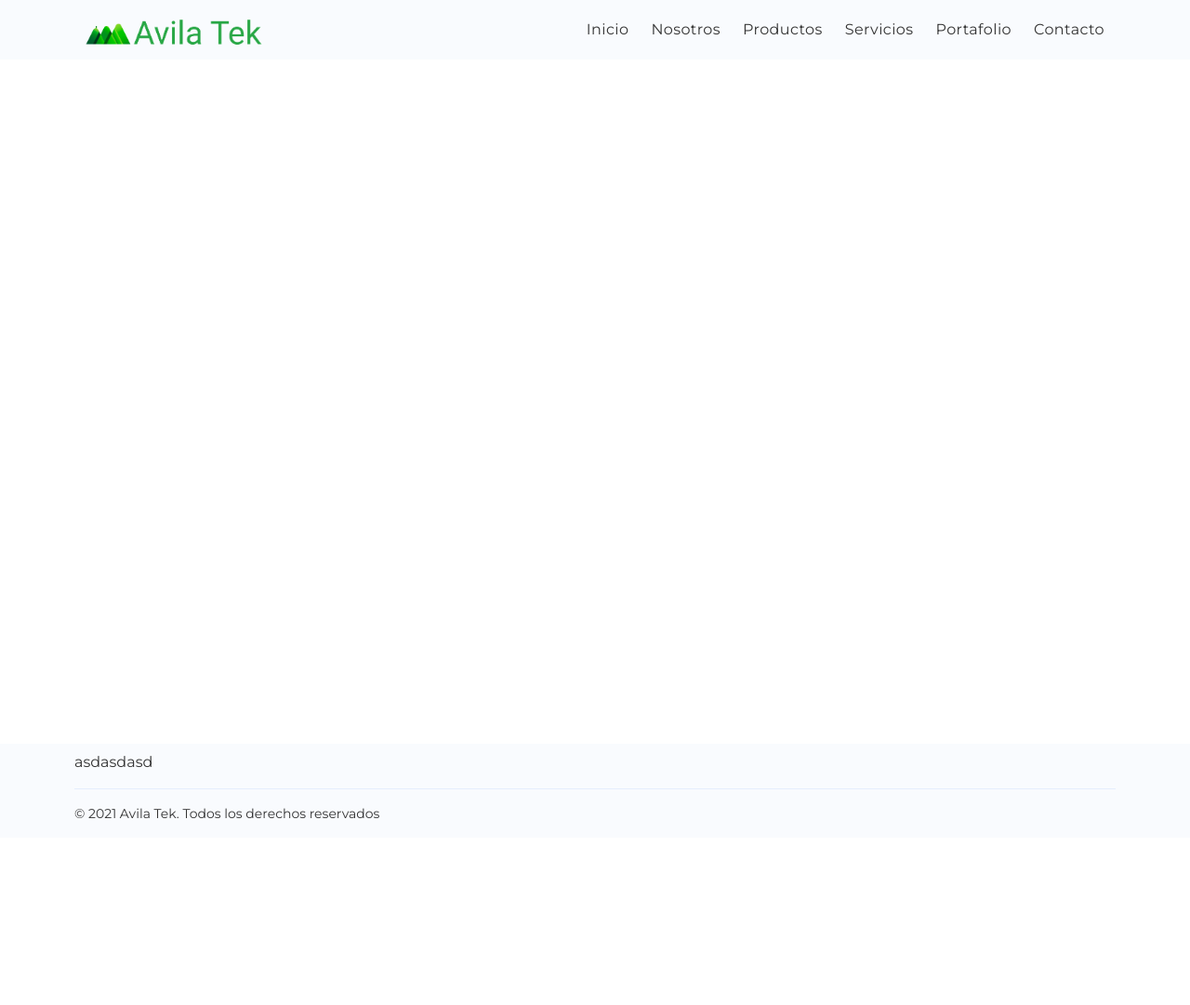
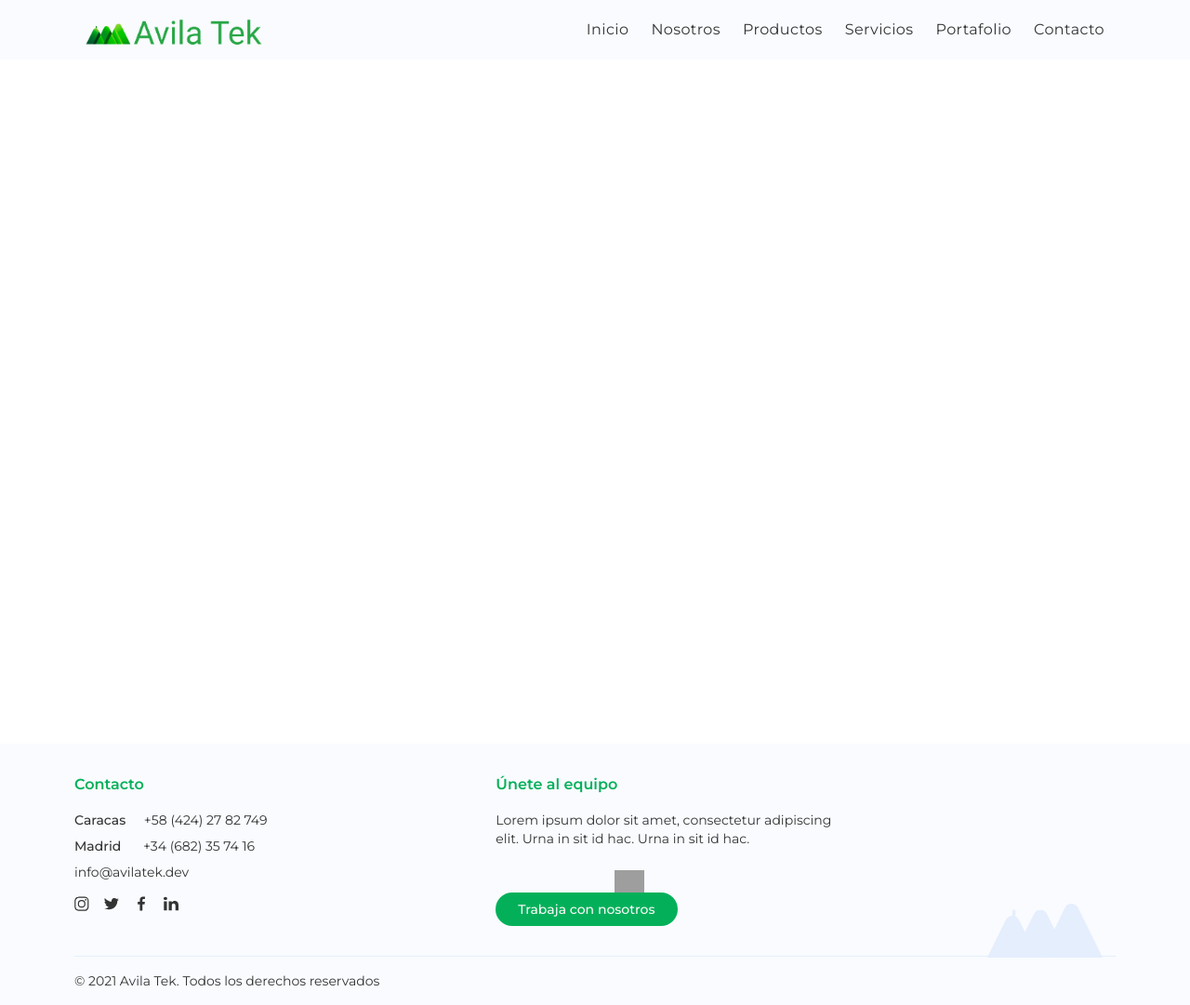
Before and after one commit to Avila-Tek/avilatek, a Gatsby site: page / in a window 1280 px wide. Shown: the whole page at 93% size. Before the commit the page ends 901 px from the top, so only its background shows below. Built offline with nearby package versions, Linux system fonts and the light colour scheme; Gatsby itself is replaced by a stand-in of ours; grey boxes are pictures that could not be loaded; what @tailwindcss/ui would draw is missing.

Commit message:
footer almost ready

```diff
--- a/src/components/Footer.tsx
+++ b/src/components/Footer.tsx
@@ -1,10 +1,95 @@
 import React from "react";
+import Button from "../components/ui/Button";
+import Avila from "../assets/images/logo-avila-tek.png";
+import InstagramIcon from "./icons/InstagramIcon";
+import FacebookIcon from "./icons/FacebookIcon";
+import TwitterIcon from "./icons/TwitterIcon";
+import LinkedIn from "./icons/LinkedIn";
 
 export default function Footer() {
   return (
     <footer className="bg-light-blue w-full px-6 md:px-10 lg:px-20 py-2">
-      <p>asdasdasd</p>
-      <hr className="w-full my-4 border-medium-blue" />
+      <div className="flex flex-col sm:flex-row w-full py-6 gap-20">
+        {/* Contact section */}
+        <div className="w-full sm:w-1/3 text-xs sm:text-sm">
+          <h2 className="text-primary-400 font-semibold text-sm sm:text-base">
+            Contacto
+          </h2>
+          <p className="mt-4">
+            <span className="font-medium mr-4">Caracas</span> +58 (424) 27 82
+            749
+          </p>
+          <p className="my-2">
+            <span className="font-medium mr-5">Madrid</span> +34 (682) 35 74 16
+          </p>
+          <p>info@avilatek.dev</p>
+          {/* RRSS icons */}
+          <div className="flex gap-4 mt-4">
+            <a
+              href="https://www.instagram.com/avilatek/?hl=es-la"
+              target="_blank"
+              className="hover:text-primary-300 cursor-pointer"
+            >
+              <InstagramIcon />
+            </a>
+            <a
+              href="https://twitter.com/avilatek_?lang=es"
+              target="_blank"
+              className="hover:text-primary-300 cursor-pointer"
+            >
+              <TwitterIcon />
+            </a>
+            <a
+              href="https://www.facebook.com/pg/avilatek.dev/about/"
+              target="_blank"
+              className="hover:text-primary-300 cursor-pointer"
+            >
+              <FacebookIcon />
+            </a>
+            <a
+              href="https://ve.linkedin.com/company/avilatek"
+              target="_blank"
+              className="hover:text-primary-300 cursor-pointer"
+            >
+              <LinkedIn />
+            </a>
+          </div>
+        </div>
+        {/* Join the team section */}
+        <div className="w-full sm:w-1/3 text-xs sm:text-sm">
+          <h2 className="text-primary-400 font-semibold text-sm sm:text-base">
+            Únete al equipo
+          </h2>
+          <p className="my-4">
+            Lorem ipsum dolor sit amet, consectetur adipiscing elit. Urna in sit
+            id hac. Urna in sit id hac.{" "}
+          </p>
+          <div className="w-40 flex justify-end">
+            <img src={Avila} alt="Avila logo" className="h-6 mt-2" />
+          </div>
+          <Button
+            className="text-sm font-medium"
+            onClick={() => {
+              console.log("Hola");
+            }}
+          >
+            Trabaja con nosotros
+          </Button>
+        </div>
+      </div>
+      {/* Copyright info */}
+      <div className="relative w-full">
+        <svg
+          className="h-32 w-32 text-medium-blue absolute right-3 -top-28"
+          viewBox="0 0 176 5"
+          xmlns="http://www.w3.org/2000/svg"
+          fill="currentColor"
+          stroke="none"
+        >
+          <path d="M124.87 2.701c-1.257.294-2.162.709-3.521 1.61-2.463 1.634-2.232 1.234-11.189 19.337-4.424 8.94-8.086 16.282-8.138 16.316-.052.033-2.585-4.992-5.63-11.165-5.557-11.27-6.254-12.587-7.21-13.636-4.444-4.877-13.08-4.34-16.599 1.032-.327.5-3.632 7.063-7.345 14.584l-6.75 13.675-4.7-9.512c-5.452-11.035-6.134-12.074-8.765-13.345l-.618-.299v-4.663c0-4.097-.032-4.675-.263-4.765-.144-.056-1.19-.102-2.325-.102h-2.062v8.583h-.721c-2.8 0-6.47 2.178-8.127 4.824-.54.864-28.187 56.876-28.187 57.109 0 .11 28.972.167 85.28.167 56.637 0 85.281-.057 85.281-.168 0-.284-36.642-74.445-37.185-75.26-2.271-3.41-7.131-5.28-11.226-4.322z" />
+        </svg>
+      </div>
+      <hr className="w-full mb-4 mt-2 border-medium-blue" />
       <p className="text-xs lg:text-sm my-2">
         &copy; {new Date().getFullYear()} Avila Tek. Todos los derechos
         reservados
--- a/src/components/icons/FacebookIcon.tsx
+++ b/src/components/icons/FacebookIcon.tsx
@@ -4,7 +4,7 @@ interface IconProps {
   className?: string;
 }
 
-export default function FacebookIcon({ className = "h-5 w-5" }: IconProps) {
+export default function FacebookIcon({ className = "h-4 w-4" }: IconProps) {
   return (
     <svg
       xmlns="http://www.w3.org/2000/svg"
--- a/src/components/icons/InstagramIcon.tsx
+++ b/src/components/icons/InstagramIcon.tsx
@@ -4,7 +4,7 @@ interface IconProps {
   className?: string;
 }
 
-export default function InstagramIcon({ className = "h-5 w-5" }: IconProps) {
+export default function InstagramIcon({ className = "h-4 w-4" }: IconProps) {
   return (
     <svg
       xmlns="http://www.w3.org/2000/svg"
--- a/src/components/icons/LinkedIn.tsx
+++ b/src/components/icons/LinkedIn.tsx
@@ -4,7 +4,7 @@ interface IconProps {
   className?: string;
 }
 
-export default function LinkedInIcon({ className = "h-5 w-5" }: IconProps) {
+export default function LinkedInIcon({ className = "h-4 w-4" }: IconProps) {
   return (
     <svg
       xmlns="http://www.w3.org/2000/svg"
--- a/src/components/icons/TwitterIcon.tsx
+++ b/src/components/icons/TwitterIcon.tsx
@@ -4,7 +4,7 @@ interface IconProps {
   className?: string;
 }
 
-export default function TwitterIcon({ className = "h-5 w-5" }: IconProps) {
+export default function TwitterIcon({ className = "h-4 w-4" }: IconProps) {
   return (
     <svg
       xmlns="http://www.w3.org/2000/svg"
--- a/src/components/ui/Button.tsx
+++ b/src/components/ui/Button.tsx
@@ -18,7 +18,7 @@ export default function Button({
   return (
     <button
       type={type}
-      className={`text-font-white bg-primary-400 hover:bg-primary-300 py-1 px-6 rounded-full ${className}`}
+      className={`text-font-white bg-primary-400 hover:bg-primary-300 py-2 px-6 rounded-full ${className}`}
       disabled={disabled}
       onClick={onClick}
     >
```
Also changed, not shown: 2 other files.
